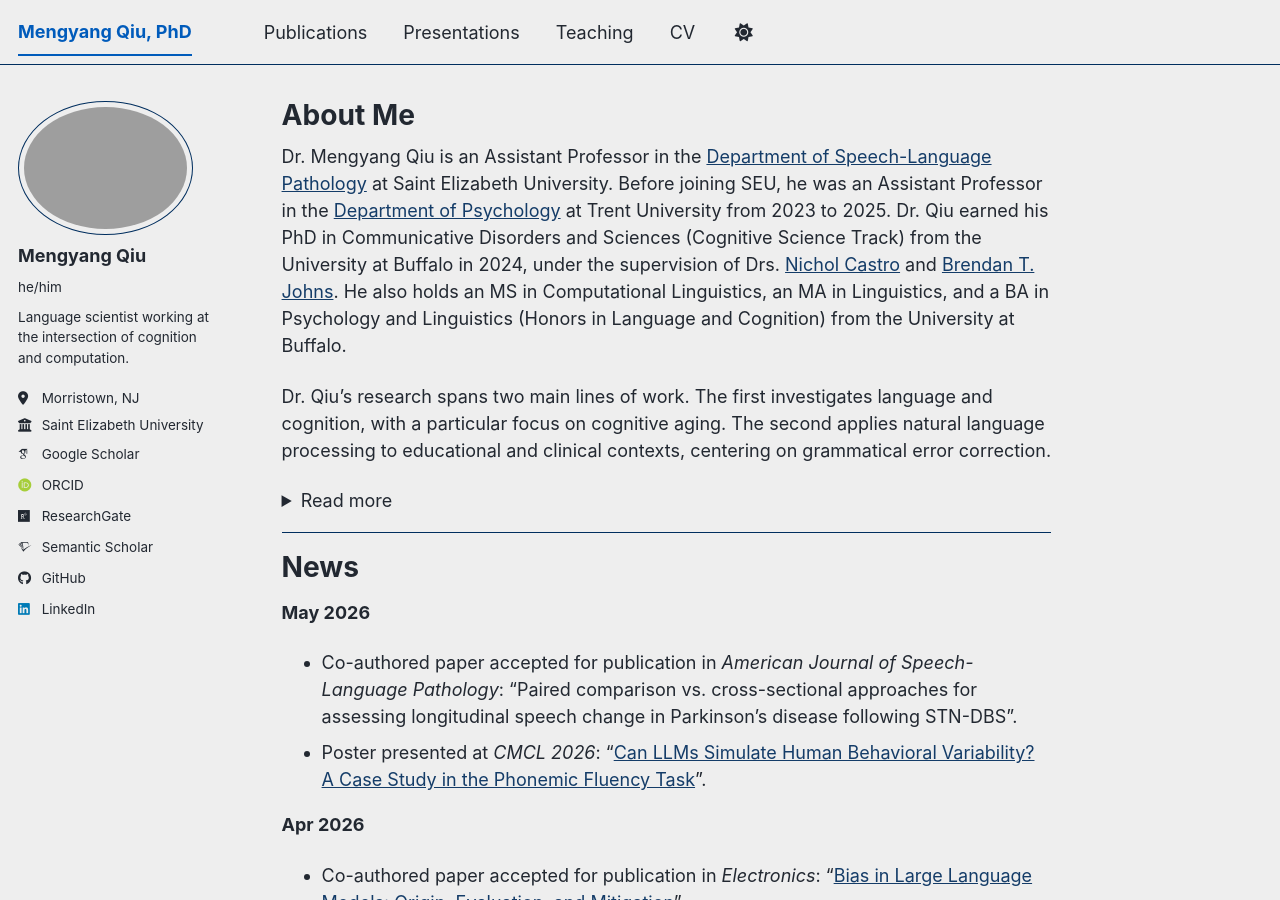
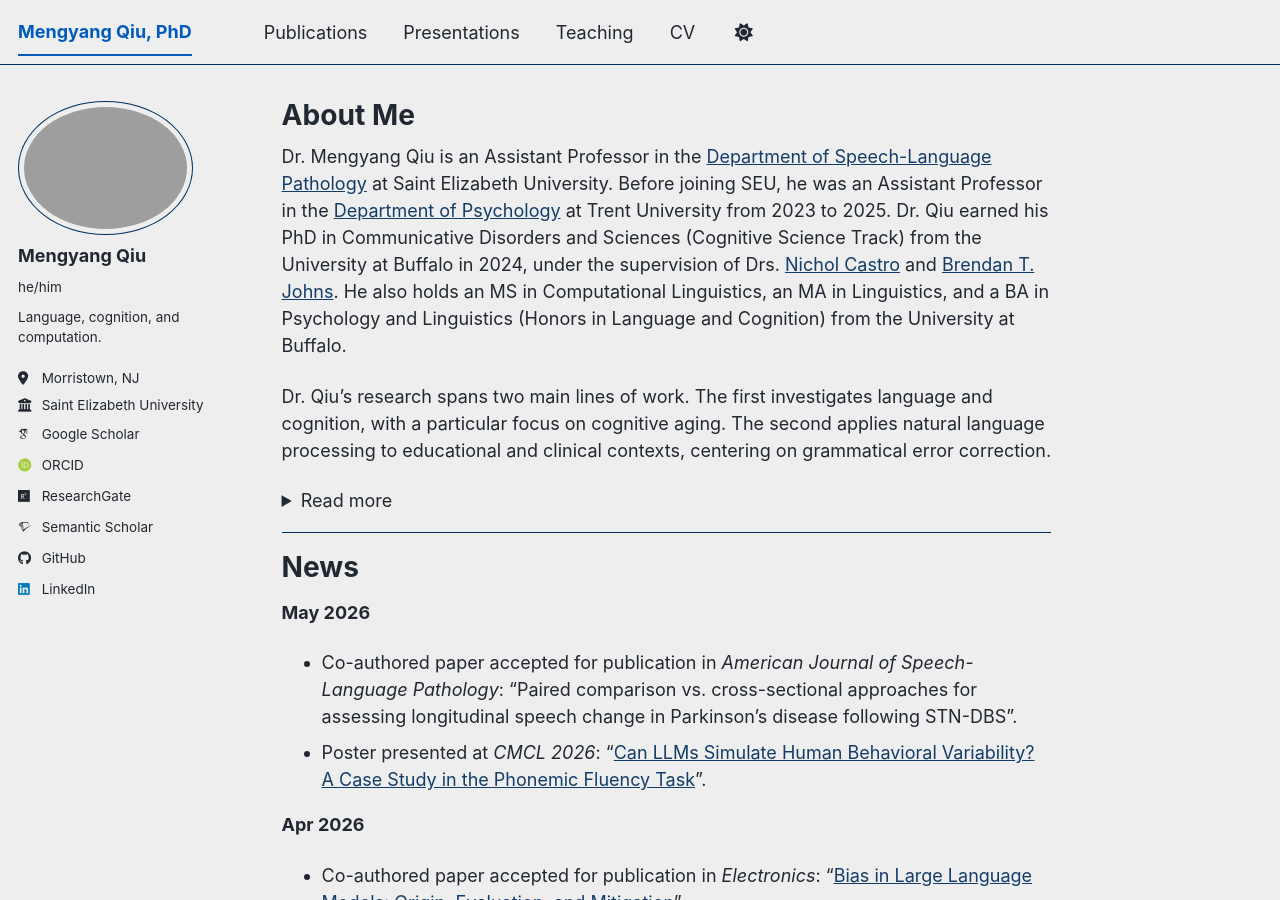
Before and after one commit to mengyangq/mengyangq.github.io, a Jekyll site: the page built from _pages/about.md, in a window 1280 px wide and 900 px high. Built offline with Jekyll 4.4.1, drawn with Linux system fonts in a browser that asks for light colours; some web fonts are replaced; a script bundle is joined from its source files by our own code; library files that are not in the unit come from our copies.

Commit message:
Update _config.yml

```diff
--- a/_config.yml
+++ b/_config.yml
@@ -26,7 +26,7 @@ author:
   avatar           : "mengyang.png"
   name             : "Mengyang Qiu"
   pronouns         : "he/him"
-  bio              : "Language scientist working at the intersection of cognition and computation."
+  bio              : "Language, cognition, and computation."
   location         : "Morristown, NJ"
   employer         : "Saint Elizabeth University"
   uri              : # URL
```
